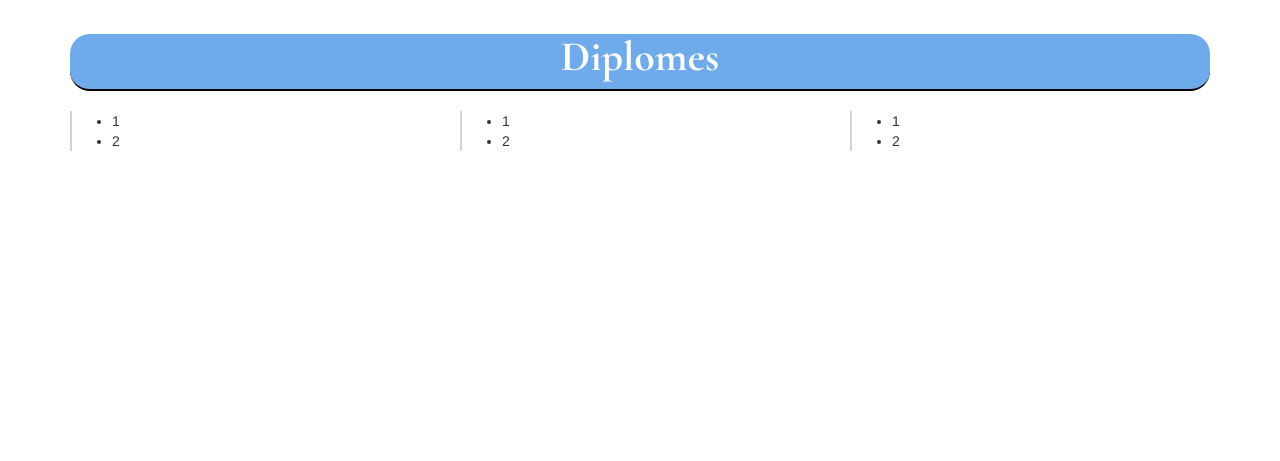
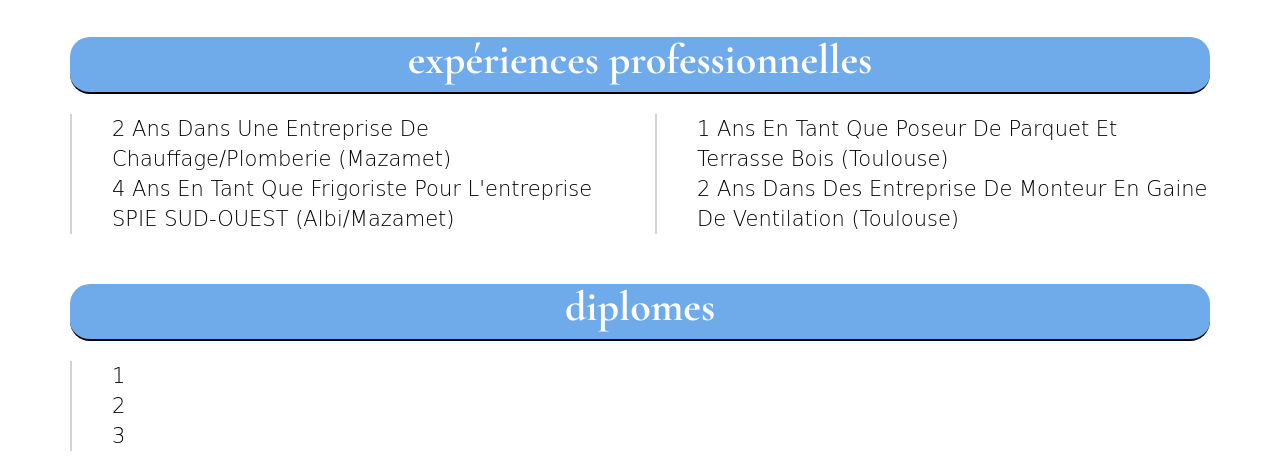
Before and after one commit to mickaelpol/cv-bootstrap, a website: page index.html in a window 1280 px wide. Shown: the part 932-1393 px from the top of the page. Before the commit the page ends 1093 px from the top, so only its background shows below. Drawn offline with nearby package versions, Linux system fonts and the light colour scheme; a web font is replaced by a local one.

Commit message:
ajout de l'experience pro

```diff
--- a/css/style.css
+++ b/css/style.css
@@ -34,6 +34,11 @@ body {
 }
 .border li {
 	text-align: left;
+  font-family: 'Expletus Sans', cursive;
+  font-size: 1.5em;
+  color: black;
+  font-weight: lighter;
+  text-transform: capitalize;
 }
 .icone {
   text-align: center;
@@ -112,7 +117,7 @@ body {
   font-family: 'Cormorant Garamond', serif;
   font-size: 3em;
 }
-.drapeau, .drapeau1 {
+.drapeau{
   list-style: none;
 }
 .drapeau img {
--- a/index.html
+++ b/index.html
@@ -158,24 +158,30 @@
 				</div>
 			</div>
 			<div class="col-lg-12">
-				<h1 class="page-header titre1 encadrement">Diplomes</h1>
+				<h1 class="page-header titre1 encadrement">expériences professionnelles</h1>
 				<div class="row">
-					<div class="col-lg-4">
-						<ul class="border">
+					<div class="col-lg-6">
+						<ul class="border drapeau">
+							<li>2 ans dans une entreprise de chauffage/plomberie (mazamet)</li>
+							<li>4 ans en tant que frigoriste pour l'entreprise SPIE SUD-OUEST (albi/mazamet)</li>
+						</ul>
+					</div>
+					<div class="col-lg-6">
+						<ul class="border drapeau">
+							<li>1 ans en tant que poseur de parquet et terrasse bois (toulouse)</li>
+							<li>2 ans dans des entreprise de Monteur en gaine de ventilation (toulouse)</li>
+						</ul>
+					</div>
+				</div>
+			</div>
+			<div class="col-lg-12">
+				<h1 class="page-header titre1 encadrement">diplomes</h1>
+				<div class="row">
+					<div class="col-lg-6">
+						<ul class="border drapeau">
 							<li>1</li>
 							<li>2</li>
-						</ul>
-					</div>
-					<div class="col-lg-4">
-						<ul class="border">
-							<li>1</li>
-							<li>2</li>
-						</ul>
-					</div>
-					<div class="col-lg-4">
-						<ul class="border">
-							<li>1</li>
-							<li>2</li>
+							<li>3</li>
 						</ul>
 					</div>
 				</div>
```
